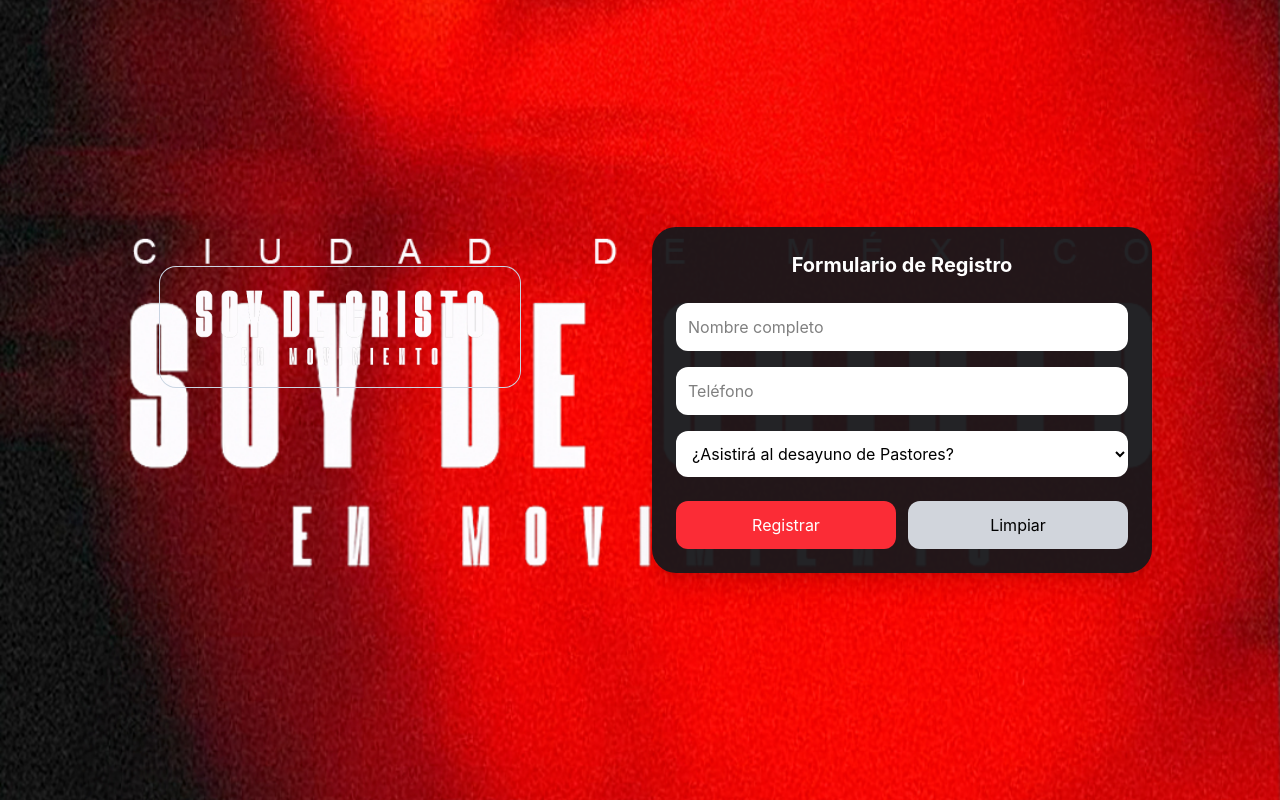
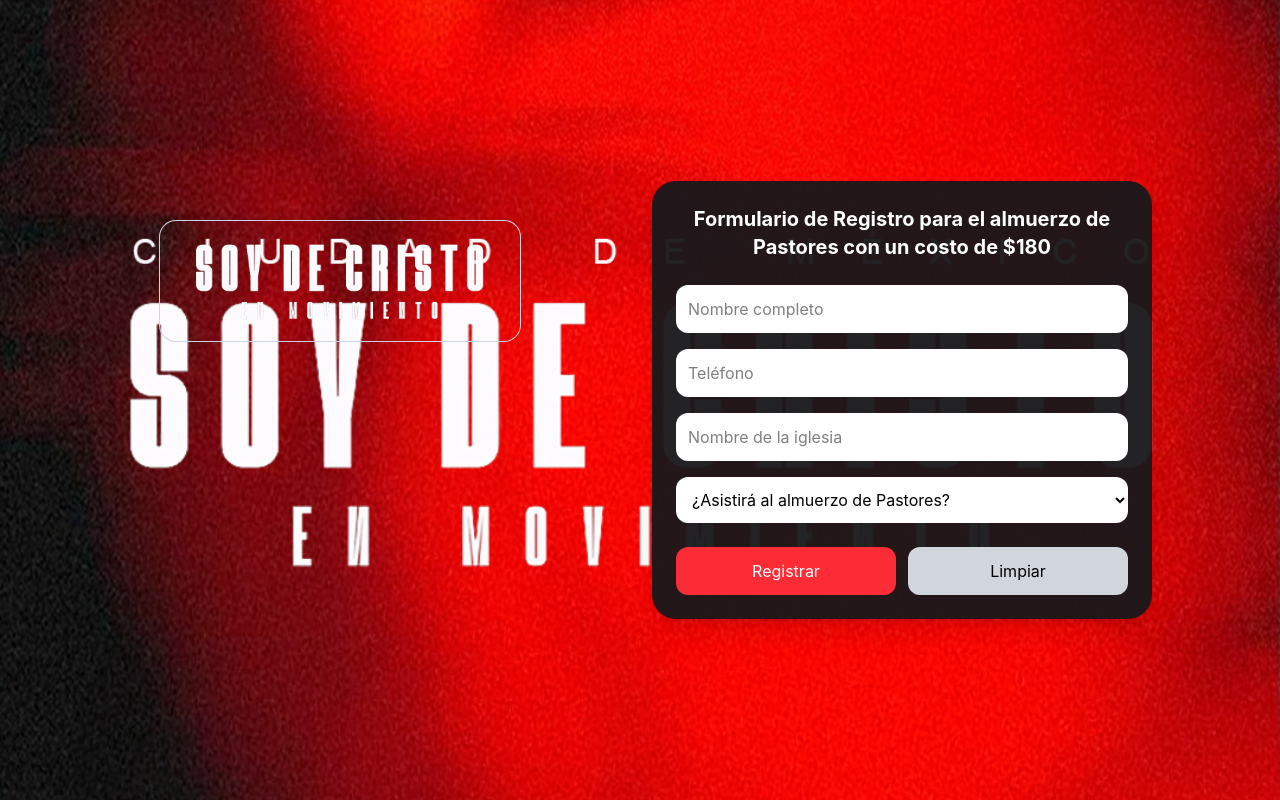
Before and after one commit to AntonioValentinSayago/ebenezerSoydeCristoMexico2026, a React (Vite) app: page / in a window 1280 px wide. Built offline with nearby package versions, Linux system fonts and the light colour scheme.

Commit message:
feat: replace age field with breakfast attendance select

```diff
--- a/src/App.tsx
+++ b/src/App.tsx
@@ -10,6 +10,7 @@ type AttendanceOption = "" | "si" | "no";
 type FormState = {
   fullName: string;
   phone: string;
+  churchName: string; // 🔥 NUEVO
   willAttend: AttendanceOption;
 };
 
@@ -17,12 +18,13 @@ type SubmittedState = FormState & {
   folio: string;
 };
 
-const API_URL = "http://localhost:4000/api/v1/register";
+const API_URL = "https://soydecristoelavivamientomexico.onrender.com/api/v1/register";
 
 export default function EventAttendanceForm() {
   const [formData, setFormData] = useState<FormState>({
     fullName: "",
     phone: "",
+    churchName: "", // 🔥 NUEVO
     willAttend: "",
   });
 
@@ -30,12 +32,8 @@ export default function EventAttendanceForm() {
   const [formError, setFormError] = useState("");
   const [submittedData, setSubmittedData] = useState<SubmittedState | null>(null);
 
-  // 🔥 Modal
   const [showModal, setShowModal] = useState(false);
 
-  /**
-   * Cargar desde localStorage al iniciar
-   */
   useEffect(() => {
     const saved = localStorage.getItem("event_registration");
     if (saved) {
@@ -43,9 +41,6 @@ export default function EventAttendanceForm() {
     }
   }, []);
 
-  /**
-   * Handle inputs
-   */
   const handleInputChange = (
     e: ChangeEvent<HTMLInputElement | HTMLSelectElement>
   ) => {
@@ -59,14 +54,12 @@ export default function EventAttendanceForm() {
     }));
   };
 
-  /**
-   * Submit con API real
-   */
   const handleSubmit = async (e: FormEvent<HTMLFormElement>) => {
     e.preventDefault();
     setFormError("");
 
-    if (!formData.fullName || !formData.phone || !formData.willAttend) {
+    // 🔥 VALIDACIÓN ACTUALIZADA
+    if (!formData.fullName || !formData.phone || !formData.churchName || !formData.willAttend) {
       setFormError("Todos los campos son obligatorios.");
       return;
     }
@@ -77,6 +70,7 @@ export default function EventAttendanceForm() {
       const payload = {
         fullName: formData.fullName,
         phone: formData.phone,
+        churchName: formData.churchName, // 🔥 NUEVO
         willAttend: formData.willAttend,
       };
 
@@ -99,19 +93,15 @@ export default function EventAttendanceForm() {
         folio: data.data.folio,
       };
 
-      // 🔥 Guardar en estado
       setSubmittedData(result);
-
-      // 🔥 Guardar en localStorage
       localStorage.setItem("event_registration", JSON.stringify(result));
-
-      // 🔥 Mostrar modal
       setShowModal(true);
 
-      // 🔥 Limpiar formulario
+      // 🔥 LIMPIAR FORM
       setFormData({
         fullName: "",
         phone: "",
+        churchName: "",
         willAttend: "",
       });
 
@@ -126,6 +116,7 @@ export default function EventAttendanceForm() {
     setFormData({
       fullName: "",
       phone: "",
+      churchName: "",
       willAttend: "",
     });
     setFormError("");
@@ -133,20 +124,20 @@ export default function EventAttendanceForm() {
 
   return (
     <main
-    className="min-h-screen bg-cover bg-center flex items-center justify-center px-4 py-6"
-    style={{ backgroundImage: `url(${bgImage})` }}
+      className="min-h-screen bg-cover bg-center flex items-center justify-center px-4 py-6"
+      style={{ backgroundImage: `url(${bgImage})` }}
     >
       <div className="w-full max-w-5xl">
         <div className="grid gap-6 lg:grid-cols-2">
 
-    <NavHeader />
-          {/* FORM */}
+          <NavHeader />
+
           <form
             onSubmit={handleSubmit}
             className="w-full rounded-3xl bg-zinc-900/95 p-6 text-white shadow-xl"
           >
             <h2 className="text-xl font-bold text-center mb-6">
-              Formulario de Registro
+              Formulario de Registro para el almuerzo de Pastores con un costo de $180
             </h2>
 
             {formError && (
@@ -173,13 +164,22 @@ export default function EventAttendanceForm() {
                 className="w-full rounded-xl p-3 text-black bg-white"
               />
 
+              {/* 🔥 NUEVO INPUT */}
+              <input
+                name="churchName"
+                placeholder="Nombre de la iglesia"
+                value={formData.churchName}
+                onChange={handleInputChange}
+                className="w-full rounded-xl p-3 text-black bg-white"
+              />
+
               <select
                 name="willAttend"
                 value={formData.willAttend}
                 onChange={handleInputChange}
                 className="w-full rounded-xl p-3 text-black bg-white"
               >
-                <option value="">¿Asistirá al desayuno de Pastores?</option>
+                <option value="">¿Asistirá al almuerzo de Pastores?</option>
                 <option value="si">Sí</option>
                 <option value="no">No</option>
               </select>
@@ -204,7 +204,6 @@ export default function EventAttendanceForm() {
             </div>
           </form>
 
-          {/* RESULTADO */}
           {submittedData && (
             <div className="rounded-3xl bg-white p-6 shadow-xl">
               <h3 className="text-xl font-bold mb-4">
@@ -214,6 +213,7 @@ export default function EventAttendanceForm() {
               <p><b>Folio:</b> {submittedData.folio}</p>
               <p><b>Nombre:</b> {submittedData.fullName}</p>
               <p><b>Teléfono:</b> {submittedData.phone}</p>
+              <p><b>Iglesia:</b> {submittedData.churchName}</p> {/* 🔥 NUEVO */}
               <p>
                 <b>Asistencia:</b>{" "}
                 {submittedData.willAttend === "si" ? "Sí asistirá" : "No asistirá"}
@@ -223,7 +223,6 @@ export default function EventAttendanceForm() {
         </div>
       </div>
 
-      {/* 🔥 MODAL */}
       {showModal && submittedData && (
         <div className="fixed inset-0 bg-black/60 flex items-center justify-center z-50">
           <div className="bg-white rounded-2xl p-6 w-[90%] max-w-md text-center shadow-xl">
```
